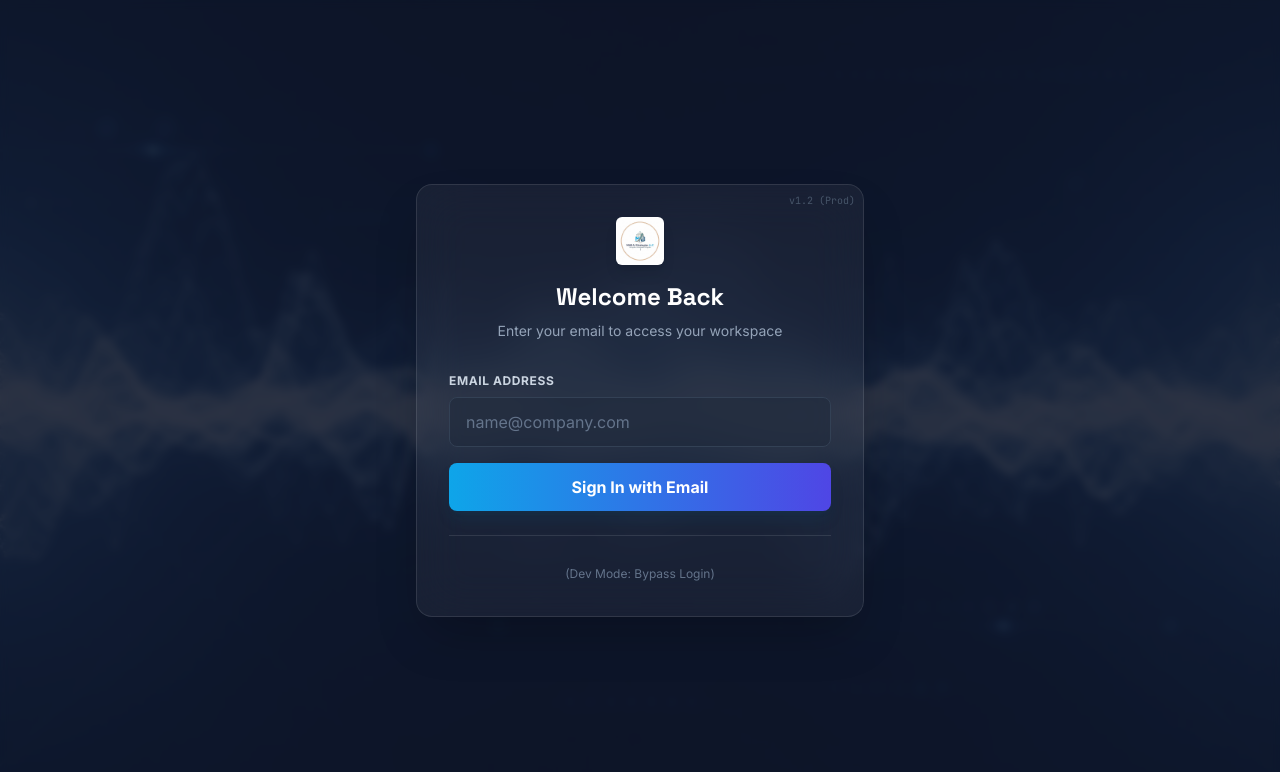
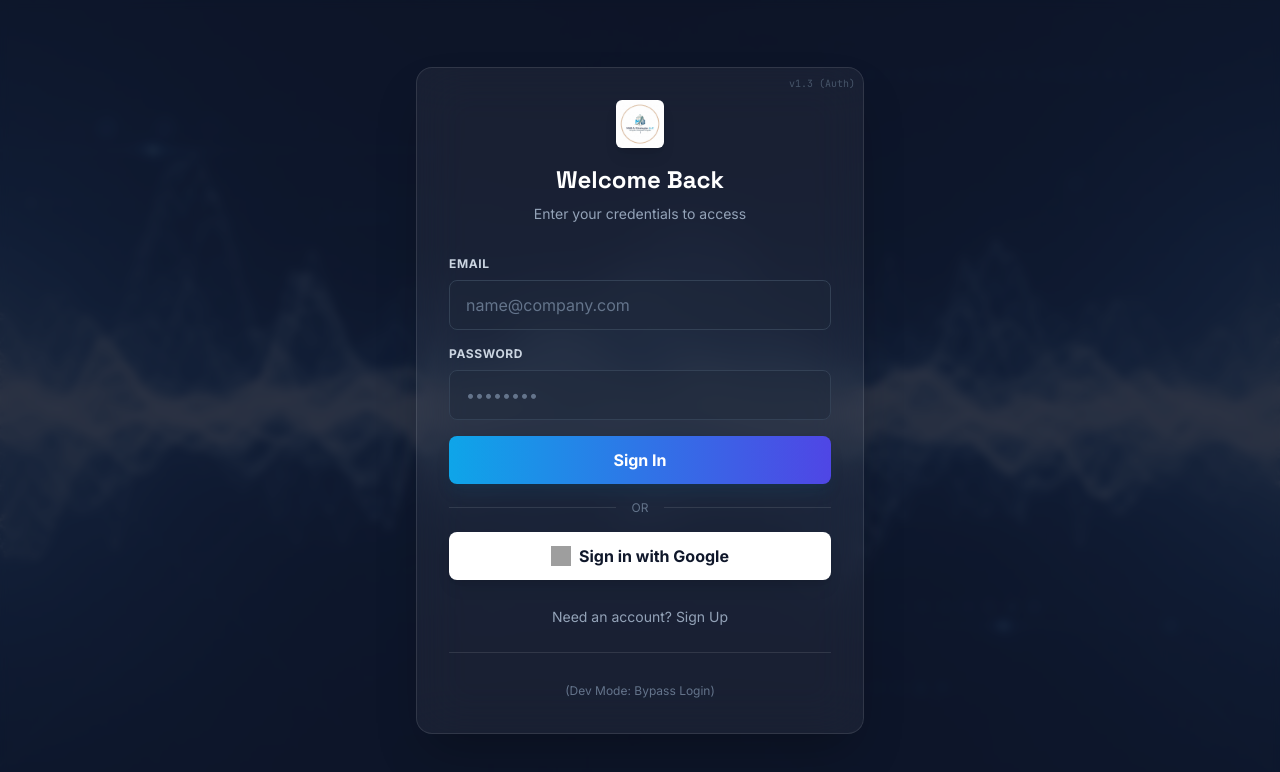
Before and after one commit to MABAIStrategies/workspace-flow-repo-v1, a React (Vite) app: page /login in a window 1280 px wide. Shown: the top 772 px of the page. Built offline with nearby package versions, Linux system fonts and the light colour scheme; no server answers; grey boxes are pictures that could not be loaded.

Commit message:
authupdate

```diff
--- a/src/lib/gemini.ts
+++ b/src/lib/gemini.ts
@@ -1,4 +1,3 @@
-
 const GEMINI_API_KEY = import.meta.env.VITE_GEMINI_API_KEY;
 
 export const generateWorkflow = async (prompt: string, dept: string, level: string, tools: string[]) => {
@@ -25,7 +24,8 @@ export const generateWorkflow = async (prompt: string, dept: string, level: stri
     }
     `;
 
-    const models = ['gemini-3.0-flash', 'gemini-1.5-flash', 'gemini-pro'];
+    // FIXED: Updated to use correct model names
+    const models = ['gemini-2.5-flash', 'gemini-2.5-pro', 'gemini-2.0-flash'];
 
     let lastError;
 
--- a/src/pages/Login.tsx
+++ b/src/pages/Login.tsx
@@ -4,40 +4,62 @@ import { useNavigate } from 'react-router-dom';
 
 const Login: React.FC = () => {
     const [email, setEmail] = useState('');
+    const [password, setPassword] = useState('');
+    const [isSignUp, setIsSignUp] = useState(false);
     const [loading, setLoading] = useState(false);
     const navigate = useNavigate();
 
-    const handleLogin = async (e: React.FormEvent) => {
+    const handleAuth = async (e: React.FormEvent) => {
         e.preventDefault();
         setLoading(true);
-        // For MVP, we use Magic Link or basic Email/Pass.
-        // Using Magic Link here for "Passwordless" security.
-        // explicit redirect is critical for Cloudflare
-        const { error } = await supabase.auth.signInWithOtp({
-            email,
+
+        try {
+            if (isSignUp) {
+                const { error } = await supabase.auth.signUp({
+                    email,
+                    password,
+                });
+                if (error) throw error;
+                alert('Account created! Please sign in.');
+                setIsSignUp(false);
+            } else {
+                const { error } = await supabase.auth.signInWithPassword({
+                    email,
+                    password,
+                });
+                if (error) throw error;
+                navigate('/app');
+            }
+        } catch (error: any) {
+            alert(error.message);
+        } finally {
+            setLoading(false);
+        }
+    };
+
+    const handleGoogleLogin = async () => {
+        setLoading(true);
+        const { error } = await supabase.auth.signInWithOAuth({
+            provider: 'google',
             options: {
-                emailRedirectTo: `${window.location.origin}/app`
+                redirectTo: `${window.location.origin}/app`
             }
         });
-
         if (error) {
             alert(error.message);
-        } else {
-            alert('Check your email for the login link!');
+            setLoading(false);
         }
-        setLoading(false);
     };
 
     const handleDevBypass = () => {
-        // Set Demo Flag so AuthGuard respects it
         localStorage.setItem('demo_mode', 'true');
         navigate('/app');
     }
 
     return (
         <div className="min-h-screen bg-slate-900 flex flex-col items-center justify-center p-4 relative overflow-hidden">
-             {/* Background Image with Overlay */}
-             <div className="absolute inset-0 z-0 overflow-hidden">
+            {/* Background Image with Overlay */}
+            <div className="absolute inset-0 z-0 overflow-hidden">
                 <img
                     alt="Workspace Background"
                     className="w-full h-full object-cover opacity-30"
@@ -49,14 +71,18 @@ const Login: React.FC = () => {
             <div className="bg-white/5 backdrop-blur-xl border border-white/10 p-8 rounded-2xl w-full max-w-md shadow-2xl relative z-10 animate-fade-in">
                 <div className="text-center mb-8">
                     <img src="/Images/OfficialCompanyLogo.png" alt="Logo" className="h-12 w-auto mx-auto mb-4 rounded-md shadow-lg" />
-                    <h2 className="text-2xl font-bold text-white font-display">Welcome Back</h2>
-                    <p className="text-slate-400 text-sm mt-2">Enter your email to access your workspace</p>
-                    <span className="absolute top-2 right-2 text-[10px] text-slate-600 font-mono">v1.2 (Prod)</span>
+                    <h2 className="text-2xl font-bold text-white font-display">
+                        {isSignUp ? 'Create Account' : 'Welcome Back'}
+                    </h2>
+                    <p className="text-slate-400 text-sm mt-2">
+                        {isSignUp ? 'Join the automation revolution' : 'Enter your credentials to access'}
+                    </p>
+                    <span className="absolute top-2 right-2 text-[10px] text-slate-600 font-mono">v1.3 (Auth)</span>
                 </div>
 
-                <form onSubmit={handleLogin} className="space-y-4">
+                <form onSubmit={handleAuth} className="space-y-4">
                     <div>
-                        <label className="block text-xs font-bold text-slate-300 uppercase tracking-wider mb-2">Email Address</label>
+                        <label className="block text-xs font-bold text-slate-300 uppercase tracking-wider mb-2">Email</label>
                         <input
                             type="email"
                             required
@@ -66,14 +92,46 @@ const Login: React.FC = () => {
                             placeholder="name@company.com"
                         />
                     </div>
+                    <div>
+                        <label className="block text-xs font-bold text-slate-300 uppercase tracking-wider mb-2">Password</label>
+                        <input
+                            type="password"
+                            required
+                            value={password}
+                            onChange={(e) => setPassword(e.target.value)}
+                            className="w-full bg-slate-800/50 border border-slate-700 rounded-lg px-4 py-3 text-white placeholder-slate-500 focus:ring-2 focus:ring-sky-500 focus:border-transparent outline-none transition-all"
+                            placeholder="••••••••"
+                        />
+                    </div>
 
                     <button
                         disabled={loading}
                         className="w-full py-3 bg-gradient-to-r from-sky-500 to-indigo-600 hover:from-sky-400 hover:to-indigo-500 text-white font-bold rounded-lg shadow-lg shadow-sky-900/20 transition-all active:scale-[0.98] disabled:opacity-50 disabled:cursor-not-allowed"
                     >
-                        {loading ? 'Sending Magic Link...' : 'Sign In with Email'}
+                        {loading ? 'Processing...' : (isSignUp ? 'Create Account' : 'Sign In')}
                     </button>
                 </form>
+
+                <div className="mt-4 flex items-center gap-4">
+                    <div className="h-px bg-white/10 flex-1"></div>
+                    <span className="text-xs text-slate-500 uppercase">Or</span>
+                    <div className="h-px bg-white/10 flex-1"></div>
+                </div>
+
+                <button
+                    onClick={handleGoogleLogin}
+                    type="button"
+                    className="mt-4 w-full py-3 bg-white text-slate-900 font-bold rounded-lg shadow-lg hover:bg-slate-100 transition-all active:scale-[0.98] flex items-center justify-center gap-2"
+                >
+                    <img src="https://www.svgrepo.com/show/475656/google-color.svg" className="w-5 h-5" alt="Google" />
+                    Sign in with Google
+                </button>
+
+                <div className="mt-6 text-center">
+                    <button onClick={() => setIsSignUp(!isSignUp)} className="text-sm text-slate-400 hover:text-white transition-colors">
+                        {isSignUp ? 'Already have an account? Sign In' : 'Need an account? Sign Up'}
+                    </button>
+                </div>
 
                 <div className="mt-6 pt-6 border-t border-white/10 text-center">
                     <button onClick={handleDevBypass} className="text-xs text-slate-500 hover:text-white transition-colors">
```
